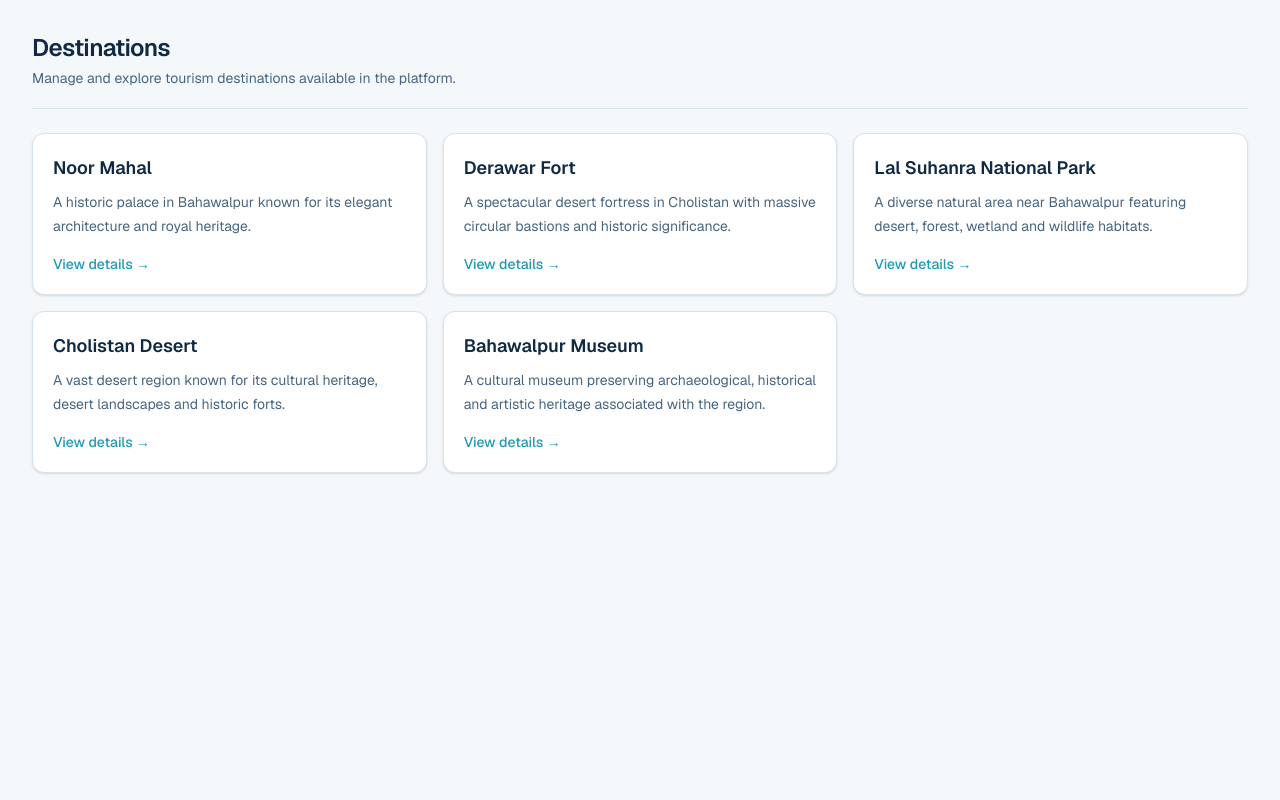
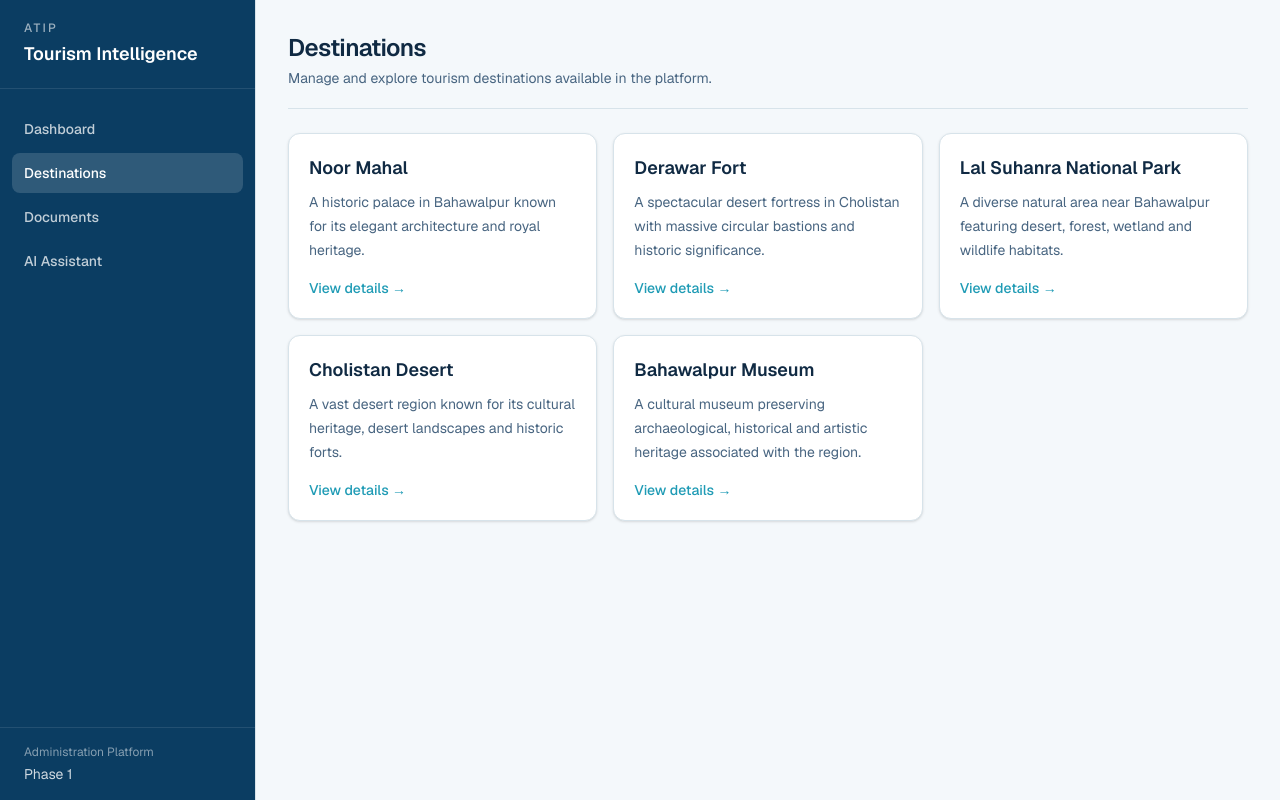
Before and after one commit to ImranManshaAI/ai-tourism-intelligence-platform, a Next.js app in the folder frontend/: page /destinations in a window 1280 px wide. Built offline with nearby package versions, Linux system fonts and the light colour scheme.

Commit message:
refactor(frontend): connect destination pages to application shell

```diff
--- a/frontend/app/destinations/[id]/page.tsx
+++ b/frontend/app/destinations/[id]/page.tsx
@@ -1,5 +1,6 @@
 import Link from "next/link";
 import { notFound } from "next/navigation";
+import { AppShell } from "../../../components/layout/AppShell";
 import { Badge } from "../../../components/ui/Badge";
 import { Card } from "../../../components/ui/Card";
 import { PageHeader } from "../../../components/ui/PageHeader";
@@ -23,7 +24,7 @@ export default async function DestinationPage({
   }
 
   return (
-    <main className="min-h-screen bg-background">
+    <AppShell activePath="/destinations">
       <div className="mx-auto w-full max-w-5xl p-5 md:p-8">
         <Link
           href="/destinations"
@@ -64,6 +65,7 @@ export default async function DestinationPage({
                 <dt className="text-xs font-medium uppercase tracking-wide text-text-muted">
                   Opening hours
                 </dt>
+
                 <dd className="mt-1 text-sm text-text-secondary">
                   {destination.opening_hours ?? "Verify before visit"}
                 </dd>
@@ -73,6 +75,7 @@ export default async function DestinationPage({
                 <dt className="text-xs font-medium uppercase tracking-wide text-text-muted">
                   Ticket price
                 </dt>
+
                 <dd className="mt-1 text-sm text-text-secondary">
                   {destination.ticket_price ?? "Verify before visit"}
                 </dd>
@@ -82,6 +85,7 @@ export default async function DestinationPage({
                 <dt className="text-xs font-medium uppercase tracking-wide text-text-muted">
                   Location
                 </dt>
+
                 <dd className="mt-1 text-sm text-text-secondary">
                   {destination.latitude !== null &&
                   destination.longitude !== null
@@ -135,6 +139,6 @@ export default async function DestinationPage({
           </section>
         ) : null}
       </div>
-    </main>
+    </AppShell>
   );
 }
--- a/frontend/app/destinations/page.tsx
+++ b/frontend/app/destinations/page.tsx
@@ -1,4 +1,5 @@
 import Link from "next/link";
+import { AppShell } from "../../components/layout/AppShell";
 import { Card } from "../../components/ui/Card";
 import { EmptyState } from "../../components/ui/EmptyState";
 import { PageHeader } from "../../components/ui/PageHeader";
@@ -6,7 +7,7 @@ import { mockDestinations } from "../../mocks/destinations";
 
 export default function DestinationsPage() {
   return (
-    <main className="min-h-screen bg-background">
+    <AppShell activePath="/destinations">
       <div className="mx-auto w-full max-w-7xl p-5 md:p-8">
         <PageHeader
           title="Destinations"
@@ -41,14 +42,14 @@ export default function DestinationsPage() {
                   </p>
 
                   <p className="mt-4 text-sm font-medium text-accent">
-  View details →
-</p>
+                    View details →
+                  </p>
                 </Card>
               </Link>
             ))}
           </section>
         )}
       </div>
-    </main>
+    </AppShell>
   );
 }
```
